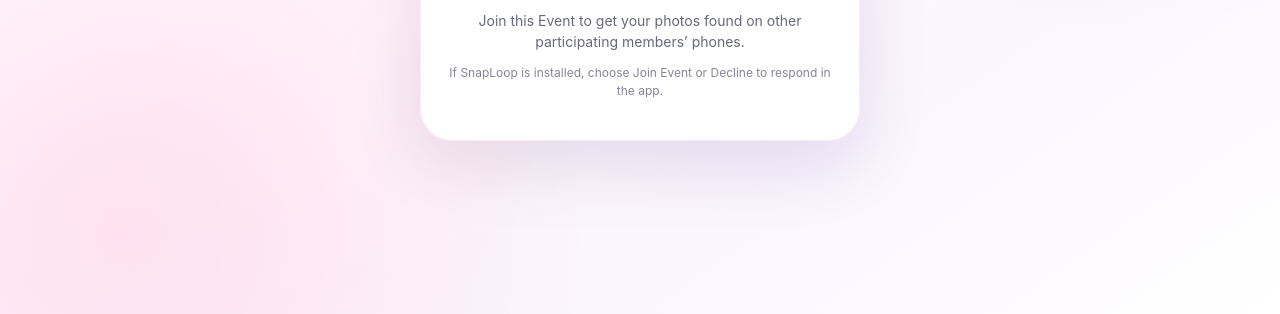
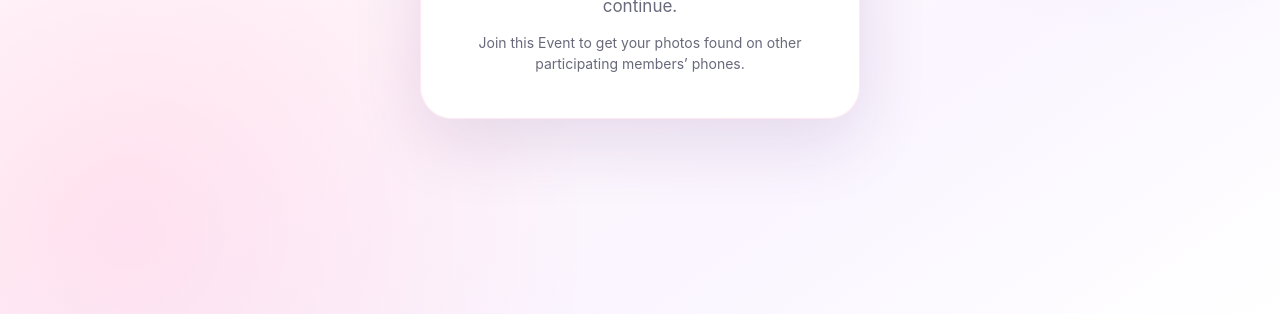
Before and after one commit to gurmeetgold/Snaploop-iOS, a plain HTML site: page hosting/public/index.html in a window 1280 px wide. Shown: the part 486-800 px from the top of the page. Drawn offline with Linux system fonts and the light colour scheme.

Commit message:
Remove unnecessary installed-app invite hint

```diff
--- a/hosting/public/index.html
+++ b/hosting/public/index.html
@@ -74,7 +74,7 @@
     <a id="join" class="button" href="#">Join Event</a>
     <a id="decline" class="decline" href="#">Decline</a>
     <p id="error">We couldn't load the Event details. You can still open this invitation in SnapLoop.</p>
-    <p id="hint">If SnapLoop is installed, choose Join Event or Decline to respond in the app.</p>
+    <p id="hint"></p>
   </main>
 <script>
 (() => {
```
